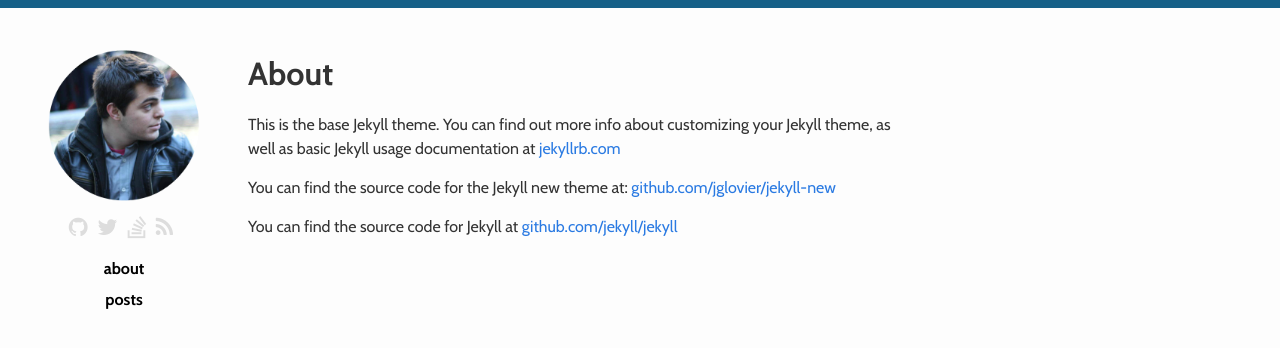
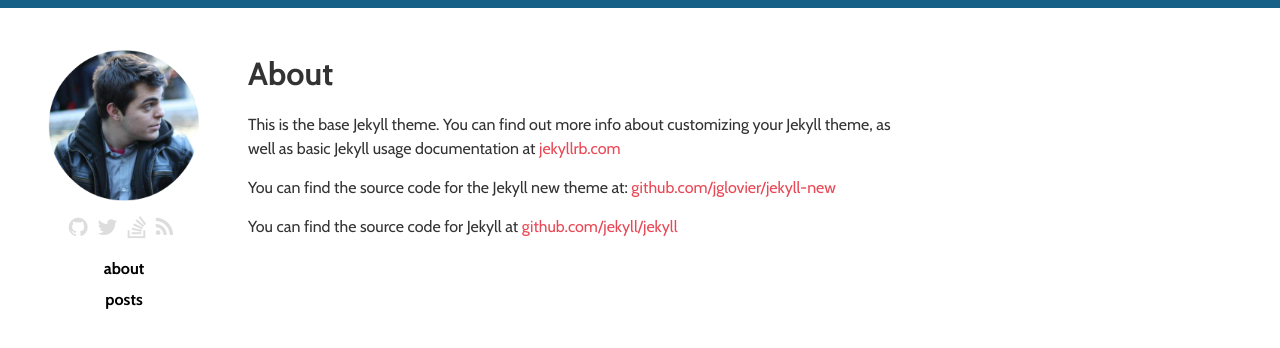
Before and after one commit to csengineer13/dannyrb.com, a Jekyll site: the page built from about.md, in a window 1280 px wide. Shown: the top 348 px of the page. Built offline with Jekyll 4.4.1, drawn with Linux system fonts in a browser that asks for light colours; nearby versions of some CDN libraries.

Commit message:
Adding/renaming color variables

```diff
--- a/_sass/_base.scss
+++ b/_sass/_base.scss
@@ -21,7 +21,7 @@ body {
     line-height: $base-line-height;
     font-weight: 300;
     color: $text-color;
-    background-color: $background-color;
+    background-color: $body-bg;
     -webkit-text-size-adjust: 100%;
 }
 
@@ -53,7 +53,7 @@ h1 {
 h2 {
     font-size: 30px;
     margin: 50px 0 20px 0;
-    border-left: 5px solid $secondary-color;
+    border-left: 5px solid $brand-secondary;
     padding-left: 10px;
     font-weight: 400;
 }
@@ -97,11 +97,11 @@ li {
  * Links
  */
 a {
-    color: $brand-color;
+    color: $brand-secondary;
     text-decoration: none;
 
     &:visited {
-        color: darken($brand-color, 15%);
+        color: darken($brand-secondary, 15%);
     }
 
     &:hover {
--- a/_sass/_layout.scss
+++ b/_sass/_layout.scss
@@ -1,5 +1,5 @@
 .top-bar {
-    border-top: 8px solid $primary-color;
+    border-top: 8px solid $brand-primary;
     position: fixed;
     width: 100%;
     z-index: 100;
@@ -101,7 +101,7 @@ main { margin-bottom: .5em; }
 
 nav .listing {
     li {
-         font-size: 13px;
+        font-size: 13px;
         list-style: none;
         padding: 5px 3px;
         margin: 0;
@@ -131,7 +131,7 @@ nav .listing {
 
         &:hover {
             text-decoration: none;
-            color: $secondary-color;
+            color: $brand-secondary;
         }
     }
 }
--- a/css/main.scss
+++ b/css/main.scss
@@ -5,9 +5,25 @@
 
 
 
-// Our variables
-$primary-color: #166088;
-$secondary-color: #E84855;
+// Colors
+$brand-primary: #166088;
+$brand-secondary: #E84855;
+$brand-success: #000;
+$brand-info: #000;
+$brand-warning: #000;
+$brand-danger: #000;
+
+$grey-color:       #828282;
+$grey-color-light: lighten($grey-color, 40%);
+$grey-color-dark:  darken($grey-color, 25%);
+
+// Scaffolding
+$body-bg: #fff;
+$text-color: #333;
+$link-color: #000;
+$link-hover-color: #000;
+$link-hover-decoration: #000;
+
 
 $base-font-family: 'Cabin', 'Helvetica Neue', Helvetica, Arial, sans-serif;
 $base-font-size:   16px;
@@ -16,13 +32,6 @@ $base-line-height: 1.5;
 
 $spacing-unit:     30px;
 
-$text-color:       #333;
-$background-color: #fdfdfd;
-$brand-color:      #2a7ae2;
-
-$grey-color:       #828282;
-$grey-color-light: lighten($grey-color, 40%);
-$grey-color-dark:  darken($grey-color, 25%);
 
 // Width of the content area
 $content-width:    800px;
```
